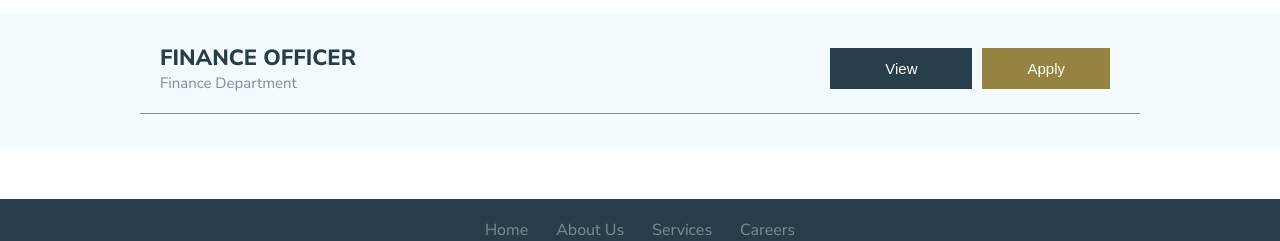
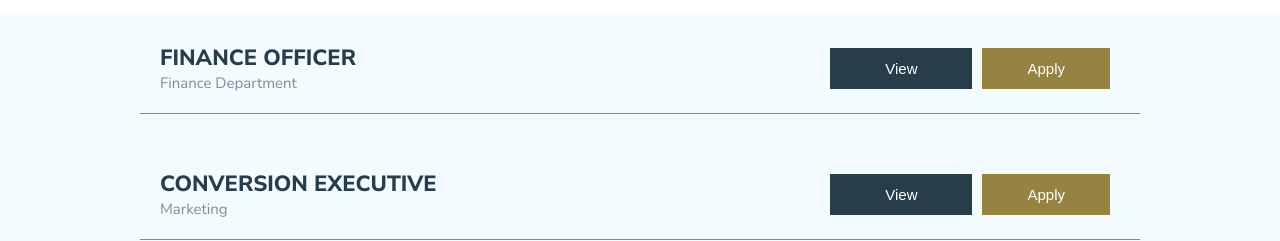
Before and after one commit to SkyLynxInc/skylynx, a plain HTML site: page career.html in a window 1280 px wide. Shown: the part 711-952 px from the top of the page. Drawn offline with Linux system fonts and the light colour scheme.

Commit message:
Update career.html

```diff
--- a/career.html
+++ b/career.html
@@ -60,6 +60,18 @@
             </div>
         </div>
 
+      <div class="job-main-container">
+        <div class="job-container">
+            <div class="job-title">
+                <span class="jb-pos">Conversion Executive</span>
+                <span class="dept">marketing</span>
+            </div>
+            <div class="btn-container">
+                <button class="view" onclick="location.href='career/conv-exec.html'" type="button">View</button>
+                <button class="apply" onclick="location.href='career/apply.html'" type="button">Apply</button>
+            </div>
+       </div>
+
     </div>
     <!-- footer -->
 
```
